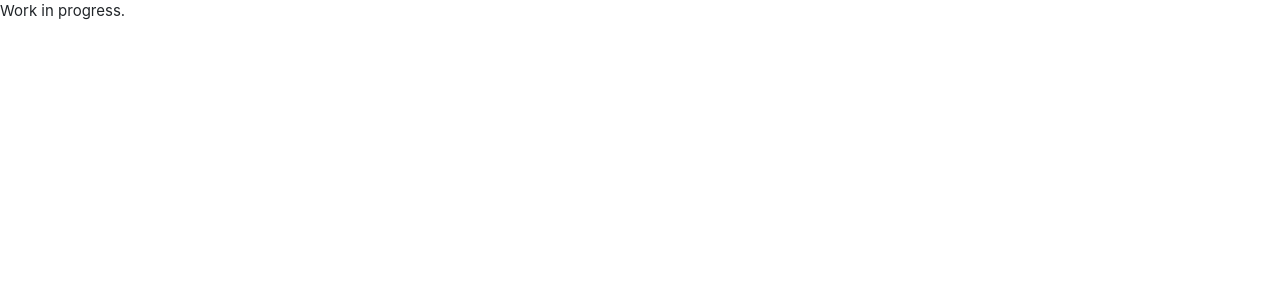
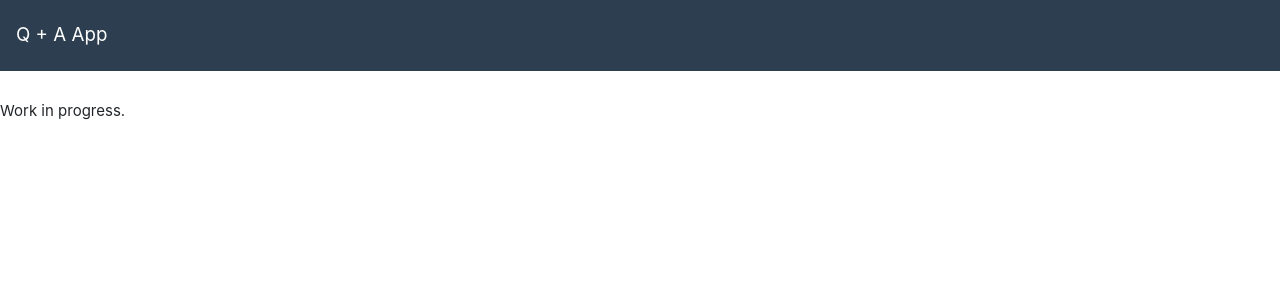
Before and after one commit to gradyrobbins/AuthZero_Demo, a React (Create React App) app in the folder frontend/: page / in a window 1280 px wide. Shown: the top 300 px of the page. Built offline with nearby package versions, Linux system fonts and the light colour scheme.

Commit message:
first functional component to the DOM

```diff
--- a/frontend/src/App.js
+++ b/frontend/src/App.js
@@ -1,9 +1,11 @@
 import React, { Component } from 'react';
+import NavBar from './NavBar/NavBar';
 
 class App extends Component {
   render() {
     return (
       <div>
+        <NavBar></NavBar>
         <p>Work in progress.</p>
       </div>
     );
--- a/frontend/src/index.css
+++ b/frontend/src/index.css
@@ -5,6 +5,7 @@ body {
     sans-serif;
   -webkit-font-smoothing: antialiased;
   -moz-osx-font-smoothing: grayscale;
+  margin-top: 100px;
 }
 
 code {
```
